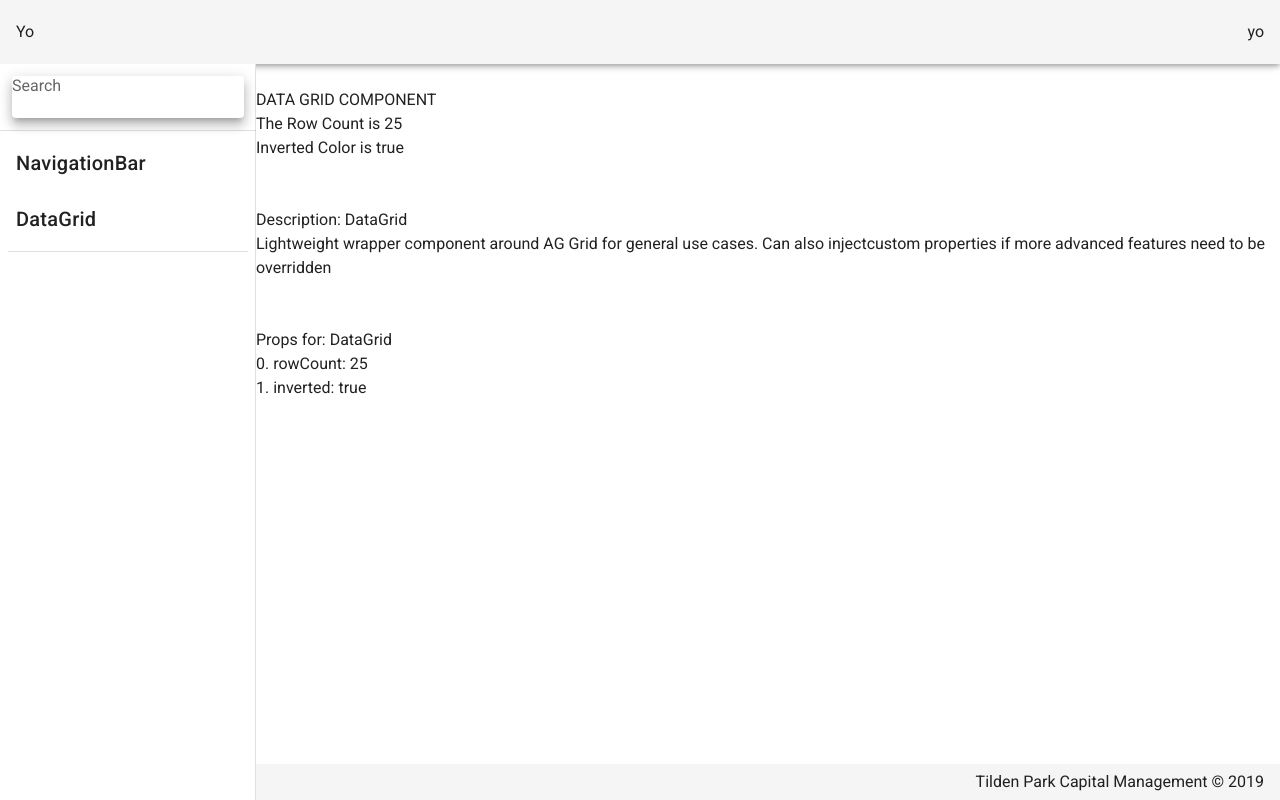
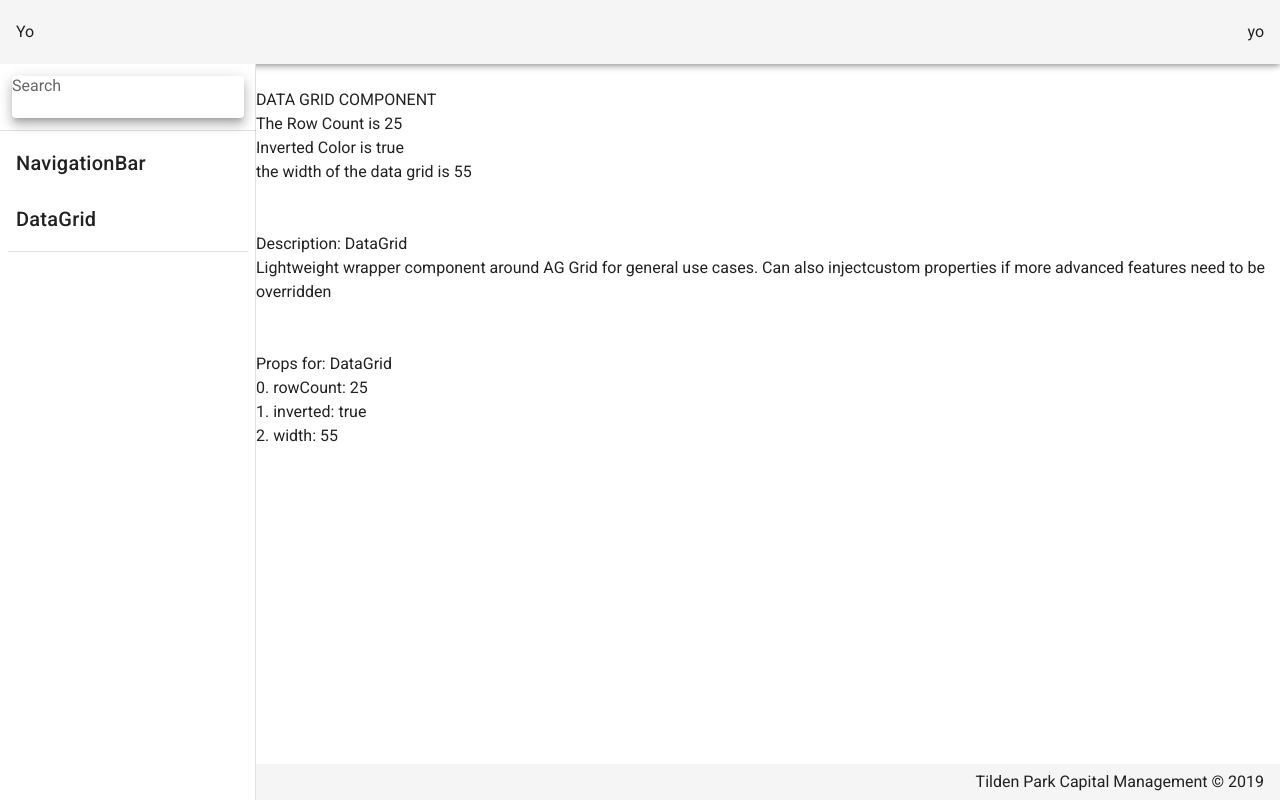
Before and after one commit to chuang93/vue-components-apps, a Vue app: page / in a window 1280 px wide. Built offline with nearby package versions, Linux system fonts and the light colour scheme.

Commit message:
width example

```diff
--- a/src/components/DataGrid.vue
+++ b/src/components/DataGrid.vue
@@ -3,6 +3,7 @@
         <div>DATA GRID COMPONENT</div>
         <div> The Row Count is {{rowCount}}</div>
         <div> Inverted Color is {{inverted}}</div>
+        <div> the width of the data grid is {{width}}</div>
     </div>
 </template>
 
@@ -20,6 +21,10 @@
                 type: Boolean,
                 default: true,
             },
+            width: {
+                type: Number,
+                default: 55,
+            },
         },
     };
 
```
